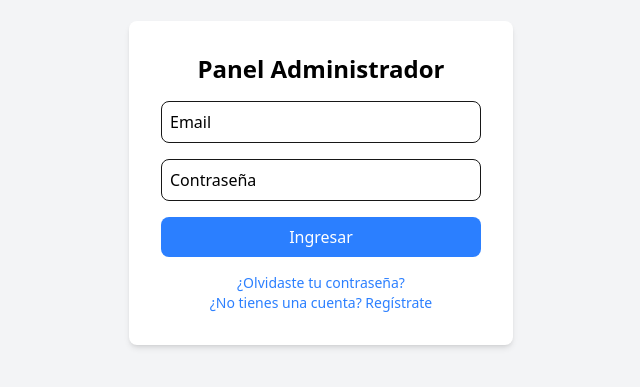
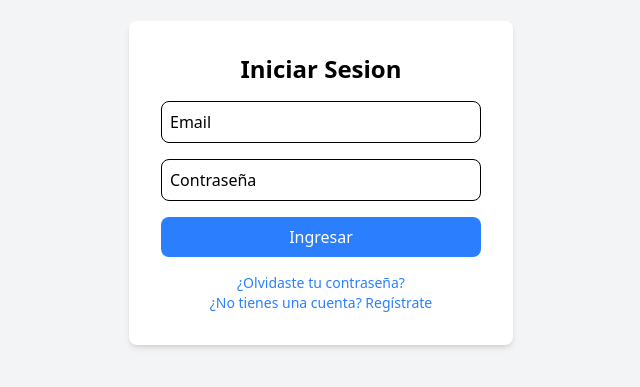
Before and after one commit to Antonio-DR99/Practica-Manzano, a Next.js app: page / in a window 1280 px wide. Shown: the part 217-604 px from the top of the page, without its empty margins (319-959 px from the left). Built offline with nearby package versions, Linux system fonts and the light colour scheme.

Commit message:
Actualizar el título de la página de inicio de sesión a "Iniciar Sesion" y ajustar estilos de entrada

```diff
--- a/src/app/page.js
+++ b/src/app/page.js
@@ -26,7 +26,7 @@ export default function LoginPage() {
   return (
     <div className="min-h-screen flex items-center justify-center bg-gray-100">
       <div className="bg-white p-8 rounded-lg shadow-md w-96">
-        <h1 className="text-2xl font-bold mb-4 text-center text-black" >Panel Administrador</h1>
+        <h1 className="text-2xl font-bold mb-4 text-center text-black" >Iniciar Sesion</h1>
 
         {error && <p className="text-red-500 text-center">{error}</p>}
 
@@ -37,14 +37,14 @@ export default function LoginPage() {
             name="email"
             placeholder="Email"
             required
-            className="p-2 border rounded-lg focus:ring-2 focus:ring-blue-500 placeholder:text-black"
+            className="p-2 border rounded-lg text-black focus:ring-2 focus:ring-blue-500 placeholder:text-black"
           />
           <input
             type="password"
             name="password"
             placeholder="Contraseña"
             required
-            className="p-2 border rounded-lg focus:ring-2 focus:ring-blue-500 placeholder:text-black"
+            className="p-2 border rounded-lg text-black focus:ring-2 focus:ring-blue-500 placeholder:text-black"
           />
           <button type="submit" className="bg-blue-500 text-white p-2 rounded-lg hover:bg-blue-600 cursor-pointer">
             Ingresar
```
